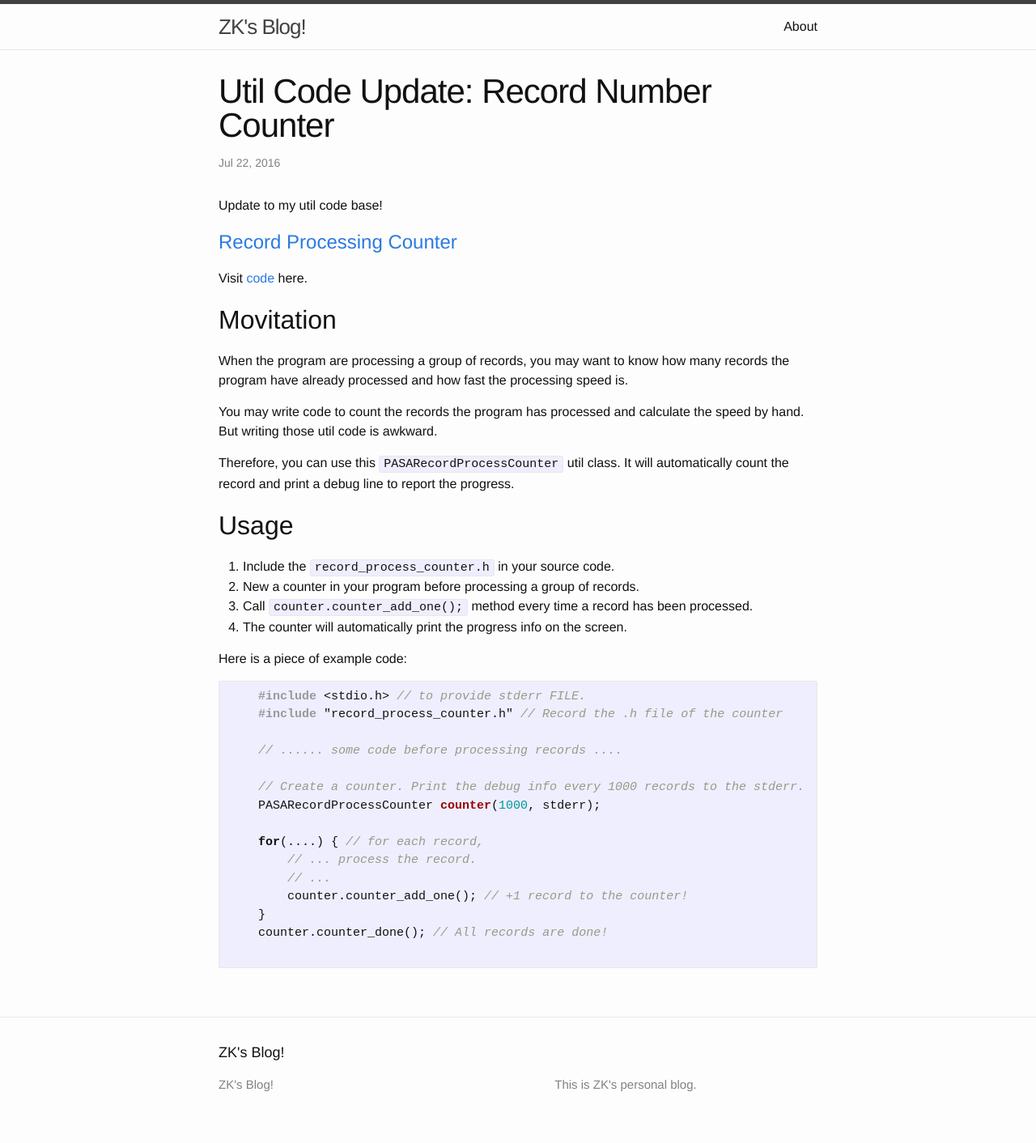
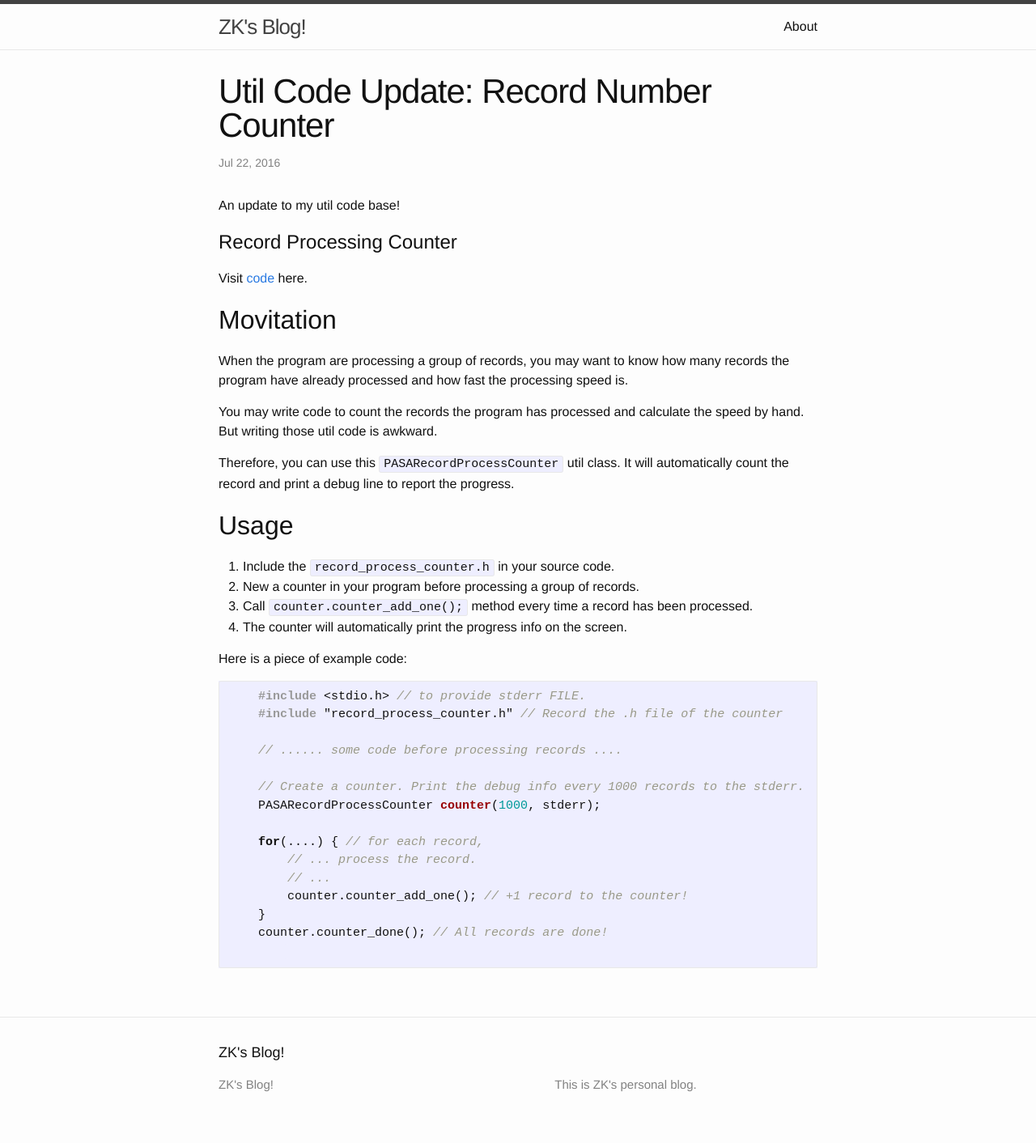
Before and after one commit to wangzk/wangzk.github.io, a Jekyll site: the page built from _posts/2016-07-22-util-code-RecordNumberCounter.md, in a window 1280 px wide. Shown: the whole page at 81% size. Built offline with Jekyll 4.4.1, drawn with Linux system fonts in a browser that asks for light colours; comment, search, counter and statistics services are not loaded.

```diff
--- a/_posts/2016-07-22-util-code-RecordNumberCounter.md
+++ b/_posts/2016-07-22-util-code-RecordNumberCounter.md
@@ -4,10 +4,10 @@ title:  "Util Code Update: Record Number Counter"
 date:   2016-07-22 19:36:00 +0800
 categories: linux
 ---
-Update to my util code base!
+An update to my util code base!
 
 
-# [Record Processing Counter](https://github.com/wangzk/my-util-codebase/tree/master/cpp/RecordNumberCounter)
+# Record Processing Counter
 
 Visit [code](https://github.com/wangzk/my-util-codebase/tree/master/cpp/RecordNumberCounter) here.
 
```
